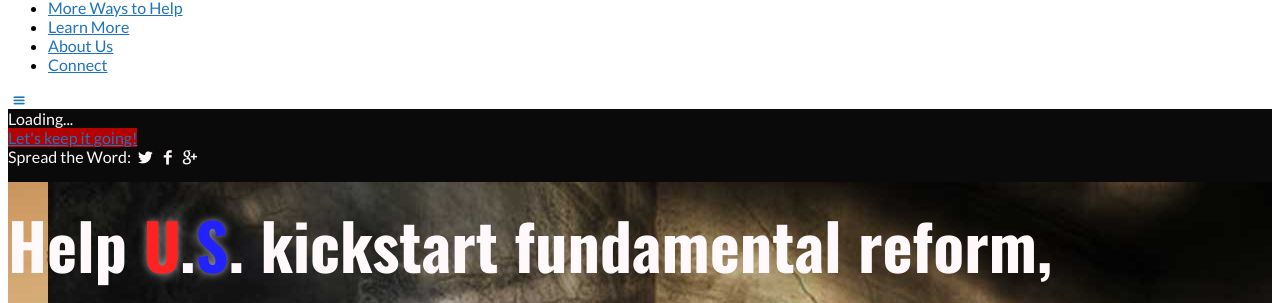
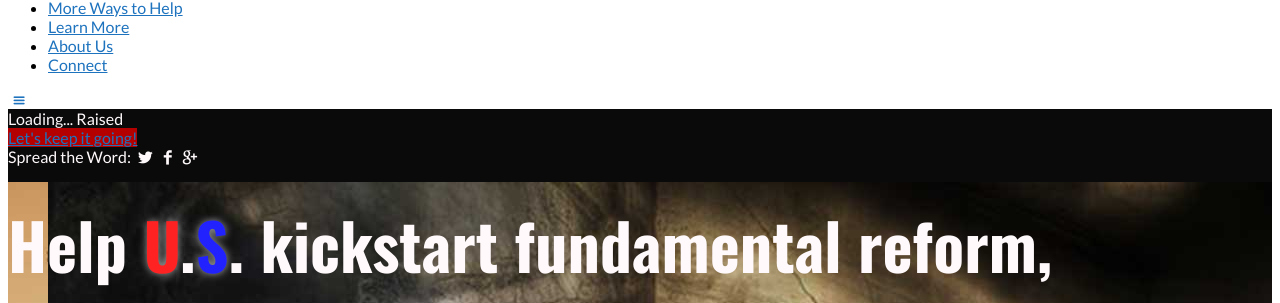
Before and after one commit to MayOneUS/2014-06-02-mayone.us-website, a Jekyll site: the page built from index.html, in a window 1280 px wide and 900 px high. Shown: the part 246-549 px from the top of the window. Built offline with Jekyll 4.4.1, drawn with Linux system fonts in a browser that asks for light colours; nearby versions of some CDN libraries; library files that are not in the unit come from our copies.

Commit message:
Hide the word 'raised' on mobile

```diff
--- a/_includes/main_page_structure.html
+++ b/_includes/main_page_structure.html
@@ -20,7 +20,10 @@
             <div class="campaign-hero-donate-options animated fadeInDown">
               <div id="super-cool-progress-bar" class="donation-progress-bar">
                 <span class="donation-progress-percent" id="super-cool-progress-bar-percent">Loading...</span>
-                <span class="donation-progress-funded"  id="super-cool-progress-bar-funded"></span>
+                <span class="donation-progress-funded">
+                  <span id="super-cool-progress-bar-funded"></span>
+                  <span class="hide-mobile">Raised</span>
+                </span>
                 <span class="donation-progress-togo"    id="super-cool-progress-bar-togo"></span>
                 <div class="donation-progress" style="width: 0%" id="super-cool-progress-bar-bar"></div>
               </div>
--- a/js/progress.js
+++ b/js/progress.js
@@ -29,7 +29,7 @@ function totalRaisedCB(totalRaisedCents) {
   // todo: this needs to change if we make it past 1million
   var percent = Math.floor(totalRaised / 10000);
   setText("super-cool-progress-bar-percent", '' + percent + '% Funded');
-  setText("super-cool-progress-bar-funded", '$' + addCommas(totalRaised) + ' Raised');
+  setText("super-cool-progress-bar-funded", '$' + addCommas(totalRaised));
   document.getElementById("super-cool-progress-bar-bar").style.width='' + Math.min(100, percent) + '%';
   setText("super-cool-progress-bar-togo", days_left_message);
 }
```
